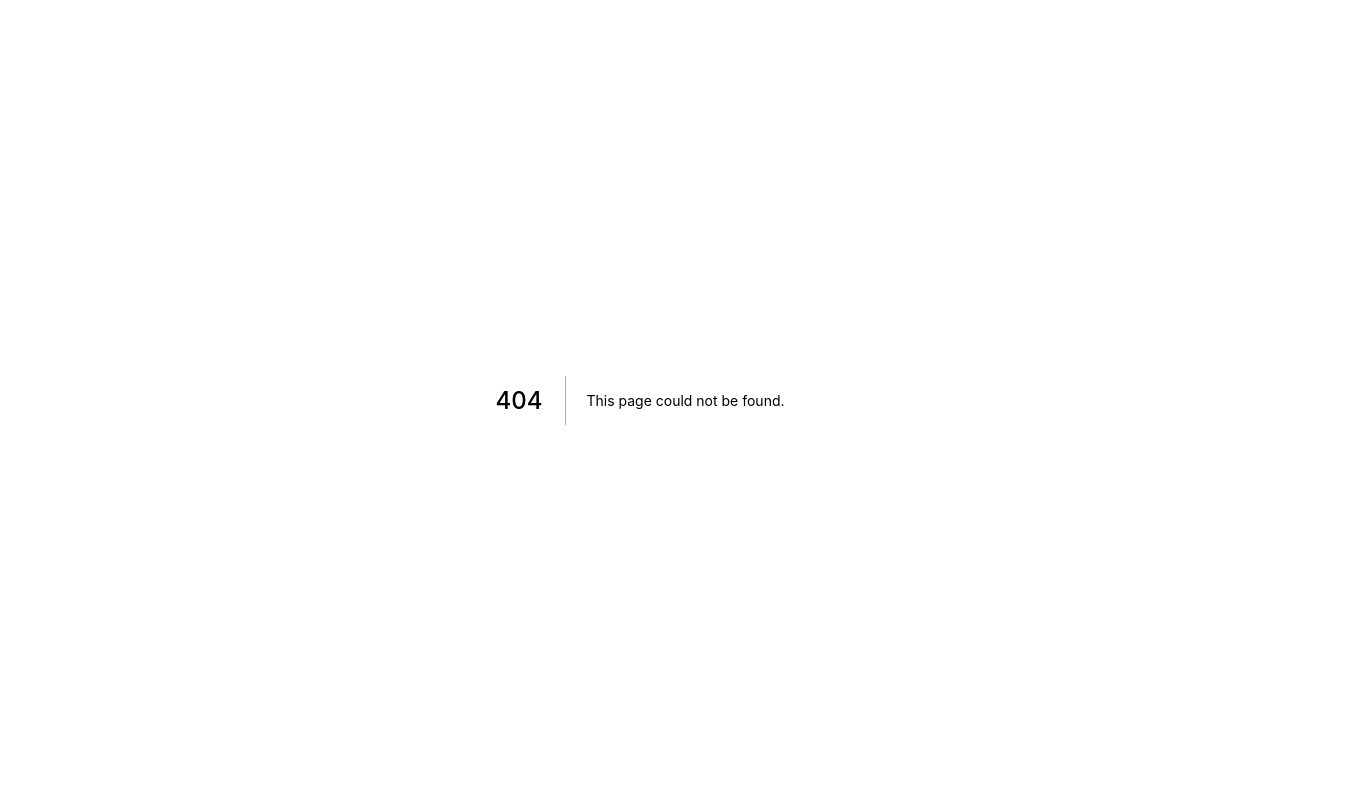
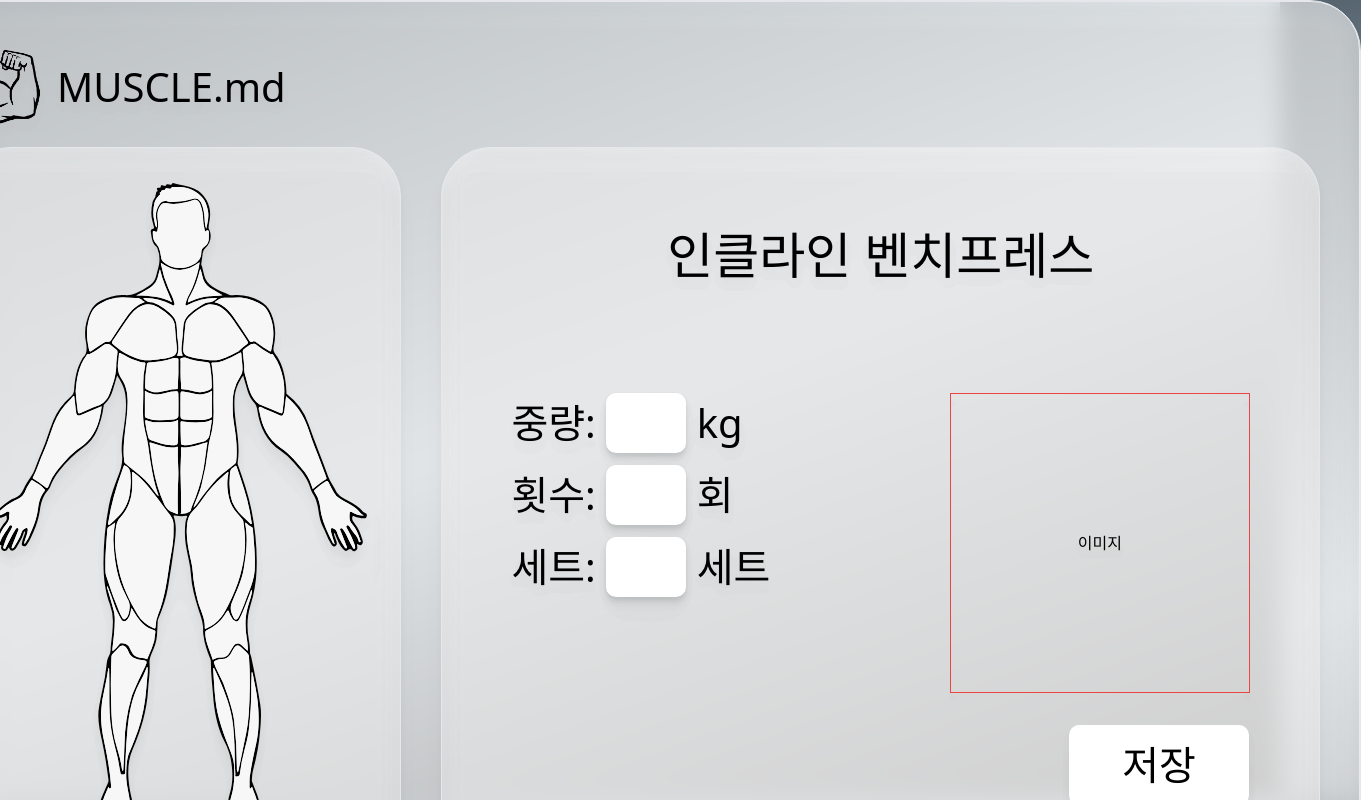
Before and after one commit to SOPLAY/2022_Daelim_Hackathon, a Next.js app: page /exerciselog in a window 1280 px wide. Before the commit this address had no page. Shown: the top 800 px of the page, 1361 px wide, since content can reach past the window. Built offline with nearby package versions, Linux system fonts and the light colour scheme.

Commit message:
[ ClientSide ] Add ExerciseLog Components

```diff
--- /dev/null
+++ b/core/components/ExerciseLog/index.tsx
@@ -0,0 +1,71 @@
+import BodyContainer from '@components/common/BodyContainer';
+import Container from '@components/common/Container';
+import Logo from '@components/common/Logo';
+import MyListbox from '@components/common/MyListbox';
+import React from 'react';
+
+const ExerciseLog = () => {
+  return (
+    <div className='w-[1440px] h-[1024px] flex justify-center content-center my-auto'>
+      <Container>
+        <div className='flex flex-col px-[45px] pt-[45px] mb-5'>
+          <Logo />
+        </div>
+        <div className='flex w-full h-full px-10'>
+          <div className='flex  w-1/3 h-5/6 mr-10'>
+            <Container>
+              <div className='flex flex-col mx-auto my-auto pl-5'>
+                <BodyContainer width={400} type={'target'} />
+              </div>
+            </Container>
+          </div>
+          <div className='flex w-2/3 h-5/6'>
+            <Container>
+              <div>
+                <h1 className='flex justify-center mb-[100px] mt-[70px]'>
+                  인클라인 벤치프레스
+                </h1>
+              </div>
+              <div className='flex justify-center items-center'>
+                <div className='flex flex-col justify-start w-1/2 h-full'>
+                  <div>
+                    <h2>
+                      중량: <Input /> kg
+                    </h2>
+                    <h2>
+                      횟수: <Input /> 회
+                    </h2>
+                    <h2>
+                      세트: <Input /> 세트
+                    </h2>
+                  </div>
+                </div>
+                <div className='flex justify-center items-center w-[300px] h-[300px] border-red-500 border'>
+                  이미지
+                </div>
+              </div>
+              <div className='flex w-full h-full justify-end items-end'>
+                <button className='w-[180px] h-[80px] bg-white mr-[70px] mb-[70px] text-[40px] rounded-[10px] hover:opacity-50'>
+                  저장
+                </button>
+              </div>
+            </Container>
+          </div>
+        </div>
+      </Container>
+    </div>
+  );
+};
+
+const Input = () => {
+  return (
+    <>
+      <input
+        className='mb-3 w-[80px] drop-shadow-md rounded-[10px]'
+        type='number'
+      />
+    </>
+  );
+};
+
+export default ExerciseLog;
--- /dev/null
+++ b/pages/exerciselog.tsx
@@ -0,0 +1,15 @@
+import Container from "@components/common/Container";
+import ExerciseLog from "@components/ExerciseLog";
+import React from "react";
+
+const Exerciselog = () => {
+  return (
+    <div className="w-[1440px] h-[1024px] flex justify-center content-center my-auto">
+      <Container>
+        <ExerciseLog />
+      </Container>
+    </div>
+  );
+};
+
+export default Exerciselog;
```
